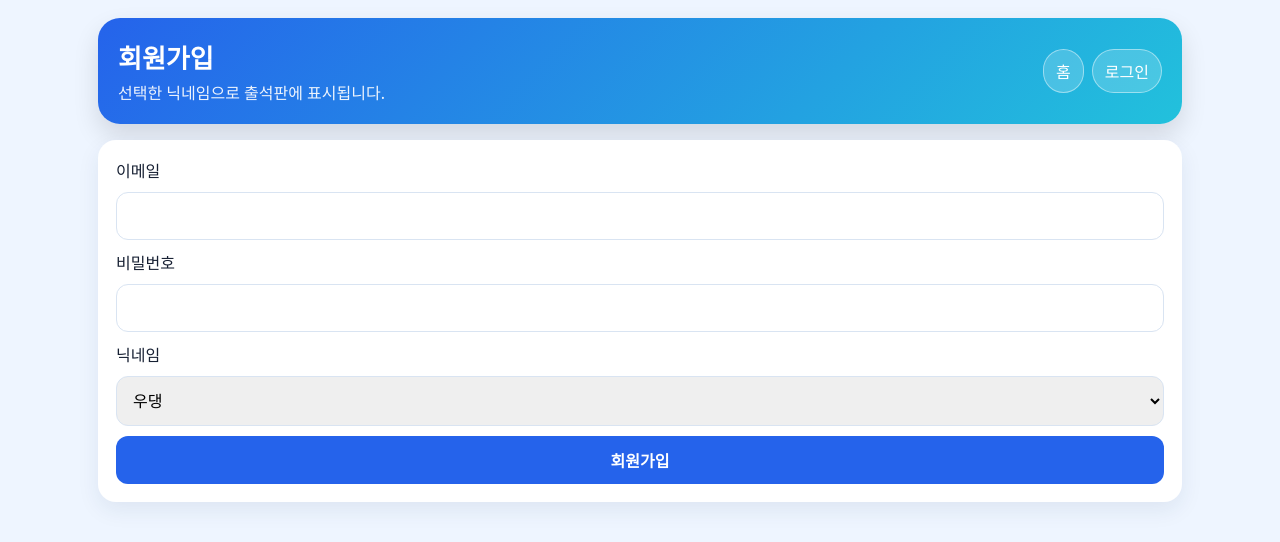
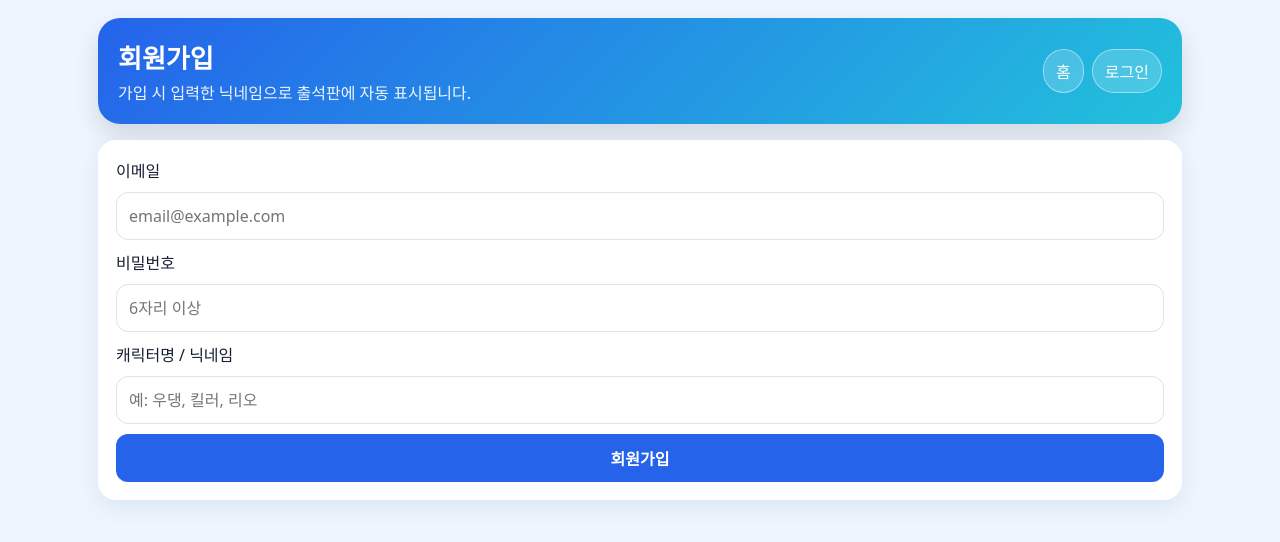
Before and after one commit to ryugoon0/crazymanclub, a Next.js app in the folder crazymanclub/: page /signup in a window 1280 px wide. Shown: the top 542 px of the page. Built offline with nearby package versions, Linux system fonts and the light colour scheme; no server answers.

Commit message:
Change nickname select to text input

```diff
--- a/crazymanclub/app/signup/page.tsx
+++ b/crazymanclub/app/signup/page.tsx
@@ -1,3 +1,106 @@
 "use client";
-import {useState} from "react";import Link from "next/link";import {supabase} from "@/lib/supabase";import {MEMBER_NAMES} from "@/lib/members";
-export default function Signup(){const[email,setEmail]=useState("");const[password,setPassword]=useState("");const[nickname,setNickname]=useState(MEMBER_NAMES[0]);const[msg,setMsg]=useState("");async function signup(){setMsg("가입 처리 중...");const{data,error}=await supabase.auth.signUp({email,password});if(error){setMsg(error.message);return}if(data.user){const{error:pError}=await supabase.from("profiles").insert({id:data.user.id,email,nickname,role:"member",approved:false});setMsg(pError?pError.message:"가입 완료. 운영진 승인 후 사용 가능합니다.")}}return <main className="wrap"><section className="header"><div><h1>회원가입</h1><p>선택한 닉네임으로 출석판에 표시됩니다.</p></div><div className="nav"><Link href="/">홈</Link><Link href="/login">로그인</Link></div></section><section className="panel"><div className="form"><label>이메일</label><input value={email} onChange={e=>setEmail(e.target.value)}/><label>비밀번호</label><input type="password" value={password} onChange={e=>setPassword(e.target.value)}/><label>닉네임</label><select value={nickname} onChange={e=>setNickname(e.target.value)}>{MEMBER_NAMES.map(m=><option key={m}>{m}</option>)}</select><button className="primary" onClick={signup}>회원가입</button>{msg&&<div className="notice">{msg}</div>}</div></section></main>}
+
+import { useState } from "react";
+import { supabase } from "@/lib/supabase";
+import Link from "next/link";
+
+export default function Signup() {
+  const [email, setEmail] = useState("");
+  const [password, setPassword] = useState("");
+  const [nickname, setNickname] = useState("");
+  const [msg, setMsg] = useState("");
+
+  async function signup() {
+    const cleanNickname = nickname.trim();
+
+    if (!email.trim()) {
+      setMsg("이메일을 입력해주세요.");
+      return;
+    }
+
+    if (password.length < 6) {
+      setMsg("비밀번호는 최소 6자리 이상 입력해주세요.");
+      return;
+    }
+
+    if (!cleanNickname) {
+      setMsg("닉네임을 입력해주세요.");
+      return;
+    }
+
+    setMsg("가입 처리 중...");
+
+    const { data, error } = await supabase.auth.signUp({
+      email: email.trim(),
+      password,
+    });
+
+    if (error) {
+      setMsg(error.message);
+      return;
+    }
+
+    if (data.user) {
+      const { error: pError } = await supabase.from("profiles").insert({
+        id: data.user.id,
+        email: email.trim(),
+        nickname: cleanNickname,
+        role: "member",
+        approved: false,
+      });
+
+      if (pError) {
+        setMsg(pError.message);
+      } else {
+        setMsg("가입 완료. 운영진 승인 후 사용 가능합니다.");
+      }
+    }
+  }
+
+  return (
+    <main className="wrap">
+      <section className="header">
+        <div>
+          <h1>회원가입</h1>
+          <p>가입 시 입력한 닉네임으로 출석판에 자동 표시됩니다.</p>
+        </div>
+        <div className="nav">
+          <Link href="/">홈</Link>
+          <Link href="/login">로그인</Link>
+        </div>
+      </section>
+
+      <section className="panel">
+        <div className="form">
+          <label>이메일</label>
+          <input
+            value={email}
+            onChange={(e) => setEmail(e.target.value)}
+            placeholder="email@example.com"
+          />
+
+          <label>비밀번호</label>
+          <input
+            type="password"
+            value={password}
+            onChange={(e) => setPassword(e.target.value)}
+            placeholder="6자리 이상"
+          />
+
+          <label>캐릭터명 / 닉네임</label>
+          <input
+            value={nickname}
+            onChange={(e) => setNickname(e.target.value)}
+            placeholder="예: 우댕, 킬러, 리오"
+          />
+
+          <button className="primary" onClick={signup}>
+            회원가입
+          </button>
+
+          {msg && <div className="notice">{msg}</div>}
+        </div>
+      </section>
+    </main>
+  );
+}
```
